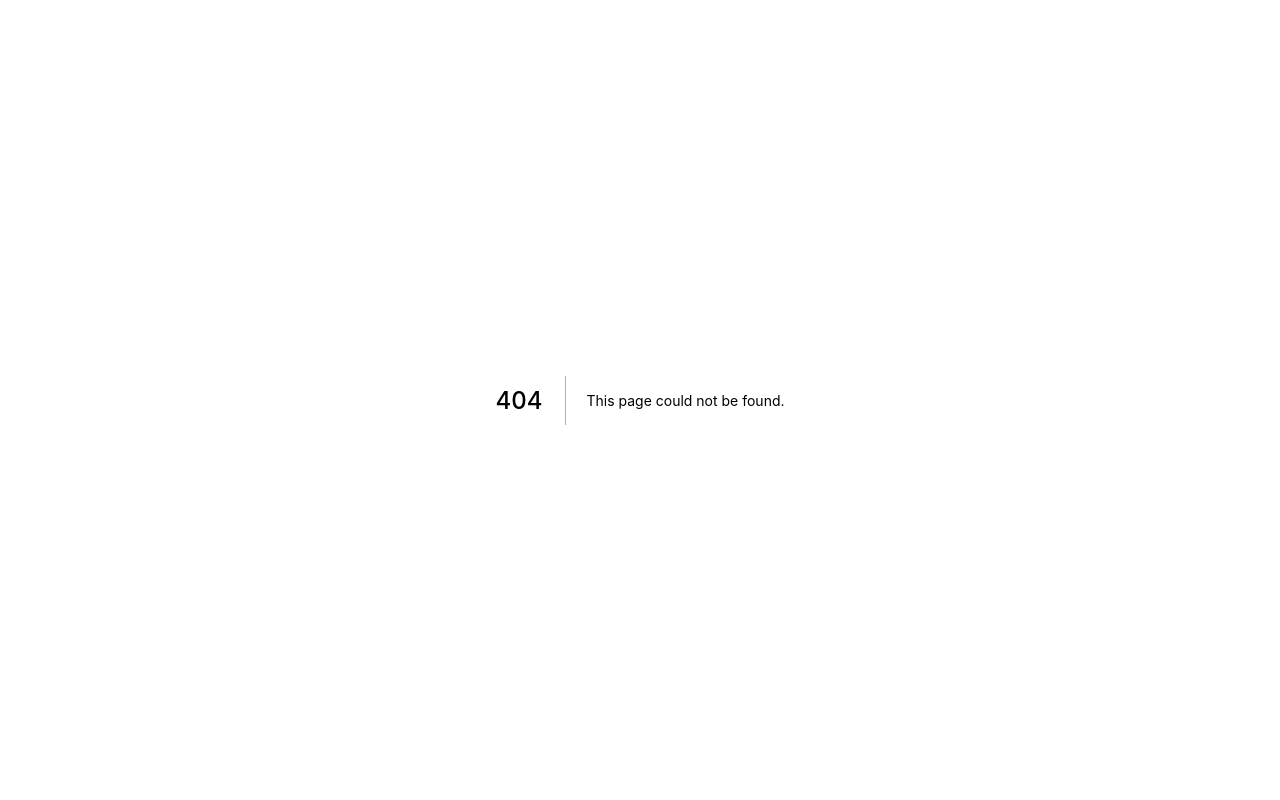
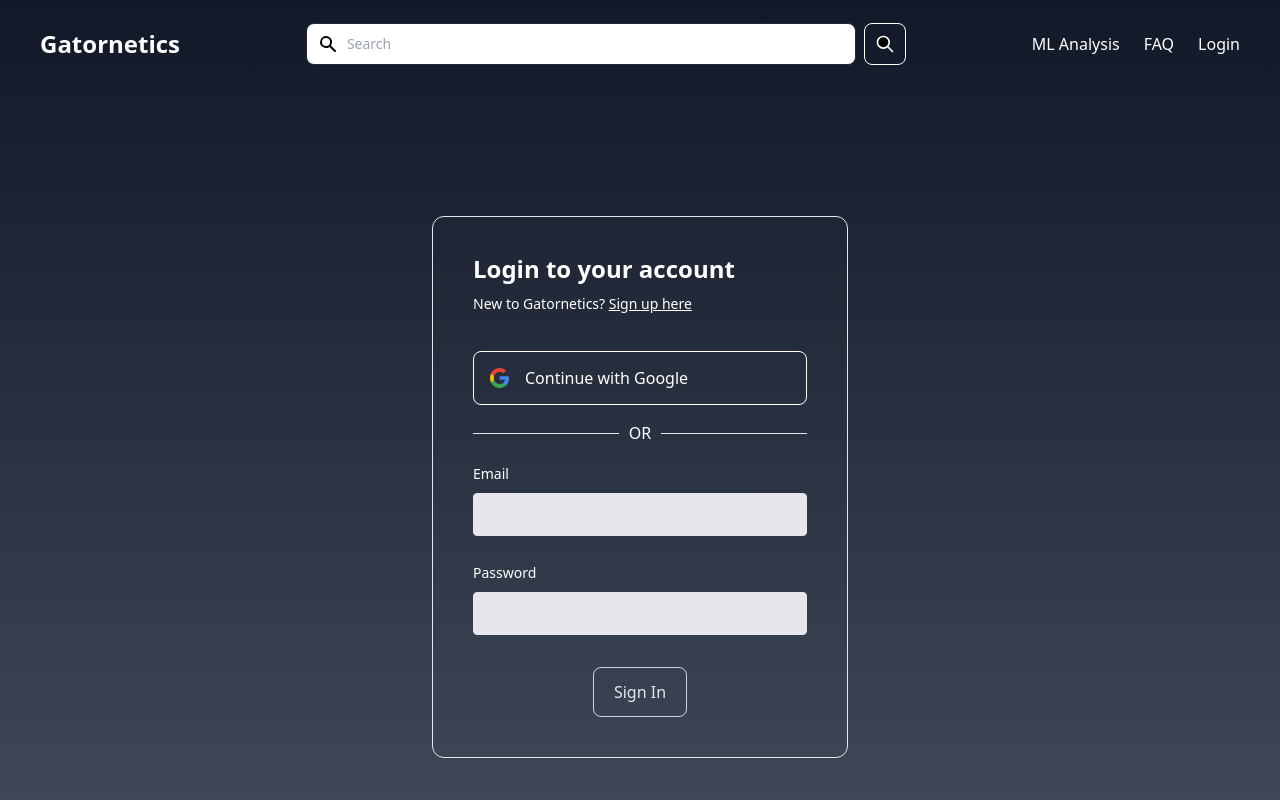
Before and after one commit to k-finken/Gatornetics, a Next.js app: page /login in a window 1280 px wide. Before the commit this address had no page. Shown: the top 800 px of the page. Built offline with nearby package versions, Linux system fonts and the light colour scheme; no server answers.

Commit message:
google auth
added google auth still need to add in email and pass auth

```diff
--- a/components/HomeHero.js
+++ b/components/HomeHero.js
@@ -67,7 +67,7 @@
                         Get started
                         <svg className="w-5 h-5 ml-2 -mr-1" fill="currentColor" viewBox="0 0 20 20" xmlns="http://www.w3.org/2000/svg"><path fillRule="evenodd" d="M10.293 3.293a1 1 0 011.414 0l6 6a1 1 0 010 1.414l-6 6a1 1 0 01-1.414-1.414L14.586 11H3a1 1 0 110-2h11.586l-4.293-4.293a1 1 0 010-1.414z" clipRule="evenodd"></path></svg>
                     </p>
-                    <Link href="/signUp">
+                    <Link href="/login">
                         <a className="animate-bounce inline-flex items-center justify-center px-5 py-3 text-base font-medium text-center text-gray-200 border hover:text-gray-700 transition border-gray-300 rounded-lg hover:bg-gray-100 focus:ring-4 focus:ring-gray-100 dark:text-white dark:border-gray-700 dark:hover:bg-gray-700 dark:focus:ring-gray-800">Signup</a>
                     </Link>
                 </div>
--- a/components/Navbar.js
+++ b/components/Navbar.js
@@ -2,10 +2,16 @@
 import Link from 'next/link';
 import { prisma, PrismaClient } from '@prisma/client';
 import { useRouter } from 'next/router'
+import { useAuthState } from 'react-firebase-hooks/auth';
+import { getAuth } from "firebase/auth";
+import { initFirebase } from "../firebase/firebaseApp";
 
 export default function NavBar({teams}) {
     const [navbar, setNavbar] = useState(false);
     const [searchInput, setSearchInput] = useState("");
+    initFirebase()
+    const auth = getAuth();
+    const [user, loading] = useAuthState(auth);
 
     const router = useRouter()
 
@@ -91,9 +97,14 @@
                             <li className="text-white hover:text-gray-500">
                                 <Link href="/faq">FAQ</Link>
                             </li>
-                            <li className="text-white hover:text-gray-500">
-                                <Link href="/signUp">Sign In</Link>
-                            </li>
+                            {/* //if not logged in show login */}
+                            {!user && <li className="text-white hover:text-gray-500">
+                                <Link href="/login">Login</Link>
+                            </li>}
+                            {/* //if logged in show profile */}
+                            {user && <li className="text-white hover:text-gray-500">
+                                <Link href="/profile">{user.displayName}</Link>
+                            </li>}
                         </ul>
                     </div>
                 </div>
--- /dev/null
+++ b/firebase/firebaseApp.js
@@ -0,0 +1,24 @@
+// Import the functions you need from the SDKs you need
+import { initializeApp } from "firebase/app";
+import { getAnalytics } from "firebase/analytics";
+// TODO: Add SDKs for Firebase products that you want to use
+// https://firebase.google.com/docs/web/setup#available-libraries
+
+// Your web app's Firebase configuration
+// For Firebase JS SDK v7.20.0 and later, measurementId is optional
+const firebaseConfig = {
+  apiKey: "AIzaSyCQZ-PnNjybN84t8Tdiacz7MEhdJL89xVA",
+  authDomain: "gatornetics-auth.firebaseapp.com",
+  projectId: "gatornetics-auth",
+  storageBucket: "gatornetics-auth.appspot.com",
+  messagingSenderId: "617464316077",
+  appId: "1:617464316077:web:e6b593c8274a2b30038624",
+  measurementId: "G-19P1H4CCM0"
+};
+
+// Initialize Firebase
+export const app = initializeApp(firebaseConfig);
+
+export const initFirebase = () => {
+    return app;
+}
--- a/package.json
+++ b/package.json
@@ -12,10 +12,12 @@
     "@prisma/client": "^4.5.0",
     "chart.js": "^4.0.1",
     "dasherize": "^2.0.0",
+    "firebase": "^9.14.0",
     "next": "12.3.1",
     "react": "18.2.0",
     "react-chartjs-2": "^5.0.1",
     "react-dom": "18.2.0",
+    "react-firebase-hooks": "^5.1.1",
     "react-transition-group": "^4.4.5",
     "swr": "^1.3.0"
   },
--- /dev/null
+++ b/pages/login.js
@@ -0,0 +1,81 @@
+import React, { useState } from 'react'
+import Navbar from '../components/Navbar'
+import Footer from '../components/Footer'
+import Layout from '../components/Layout'
+import { initFirebase } from '../firebase/firebaseApp'
+import { getAuth, signInWithPopup, GoogleAuthProvider } from "firebase/auth";
+import Link from 'next/link'
+import { useRouter } from 'next/router'
+import { useAuthState } from 'react-firebase-hooks/auth'
+
+
+export default function Login() {
+  const router = useRouter()
+
+  initFirebase();
+  const provider = new GoogleAuthProvider();
+  const auth = getAuth();
+  const [user, loading] = useAuthState(auth);
+
+  if(user){
+    router.push("/profile");
+  }
+
+  const signInWithGoogle = async () => {
+    const result = await signInWithPopup(auth, provider);
+  }
+
+
+
+  return (
+
+    <Layout>
+      <div className="h-full w-full py-16 px-4">
+            <div className="flex flex-col items-center justify-center">
+                <div className="border rounded-xl lg:w-1/3  md:w-1/2 w-full p-10 mt-16">
+                    <p tabIndex={0} role="heading" aria-label="Login to your account" className="text-2xl font-extrabold leading-6 text-white">
+                        Login to your account
+                    </p>
+                    <p className="text-sm mt-4 font-medium leading-none text-white">
+                        New to Gatornetics?{" "}
+                        <span tabIndex={0} role="link" aria-label="Sign up here" className="text-sm font-medium leading-none underline text-white cursor-pointer">
+                            {" "}
+                            <Link href="/signup">Sign up here</Link>
+                        </span>
+                    </p>
+                    <button onClick={signInWithGoogle} aria-label="Continue with google" role="button" className="focus:outline-none focus:ring-2 focus:ring-offset-1 hover:bg-gray-700 focus:ring-gray-700 py-3.5 px-4 border rounded-lg border-white flex items-center w-full mt-10">
+                        <svg width={19} height={20} viewBox="0 0 19 20" fill="none" xmlns="http://www.w3.org/2000/svg">
+                            <path d="M18.9892 10.1871C18.9892 9.36767 18.9246 8.76973 18.7847 8.14966H9.68848V11.848H15.0277C14.9201 12.767 14.3388 14.1512 13.047 15.0812L13.0289 15.205L15.905 17.4969L16.1042 17.5173C17.9342 15.7789 18.9892 13.221 18.9892 10.1871Z" fill="#4285F4" />
+                            <path d="M9.68813 19.9314C12.3039 19.9314 14.4999 19.0455 16.1039 17.5174L13.0467 15.0813C12.2286 15.6682 11.1306 16.0779 9.68813 16.0779C7.12612 16.0779 4.95165 14.3395 4.17651 11.9366L4.06289 11.9465L1.07231 14.3273L1.0332 14.4391C2.62638 17.6946 5.89889 19.9314 9.68813 19.9314Z" fill="#34A853" />
+                            <path d="M4.17667 11.9366C3.97215 11.3165 3.85378 10.6521 3.85378 9.96562C3.85378 9.27905 3.97215 8.6147 4.16591 7.99463L4.1605 7.86257L1.13246 5.44363L1.03339 5.49211C0.37677 6.84302 0 8.36005 0 9.96562C0 11.5712 0.37677 13.0881 1.03339 14.4391L4.17667 11.9366Z" fill="#FBBC05" />
+                            <path d="M9.68807 3.85336C11.5073 3.85336 12.7344 4.66168 13.4342 5.33718L16.1684 2.59107C14.4892 0.985496 12.3039 0 9.68807 0C5.89885 0 2.62637 2.23672 1.0332 5.49214L4.16573 7.99466C4.95162 5.59183 7.12608 3.85336 9.68807 3.85336Z" fill="#EB4335" />
+                        </svg>
+                        <p className="text-base font-medium ml-4 text-white">Continue with Google</p>
+                    </button>
+
+                    <div className="w-full flex items-center justify-between py-5">
+                        <hr className="w-full bg-white" />
+                        <p className="text-base font-medium leading-4 px-2.5 text-white">OR</p>
+                        <hr className="w-full bg-white  " />
+                    </div>
+                    <div>
+                        <lable className="text-sm font-medium leading-none text-white">Email</lable>
+                        <input aria-label="enter email adress" role="input" type="email" className="bg-gray-200 border rounded text-xs font-medium leading-none text-gray-800 py-3 w-full pl-3 mt-2" />
+                    </div>
+                    <div className="mt-6  w-full">
+                        <lable className="text-sm font-medium leading-none text-white">Password</lable>
+                        <div className="relative flex items-center justify-center">
+                            <input aria-label="enter Password" role="input" type="password" className="bg-gray-200 border rounded text-xs font-medium leading-none text-gray-800 py-3 w-full pl-3 mt-2" />
+                        </div>
+                    </div>
+                    <div className="mt-8 items-center">
+                        <button role="button" aria-label="create my account" className="flex m-auto px-5 py-3 text-base font-medium text-center text-gray-200 border hover:text-gray-700 transition border-gray-300 rounded-lg hover:bg-gray-100 focus:ring-4 focus:ring-gray-100 dark:text-white dark:border-gray-700 dark:hover:bg-gray-700 dark:focus:ring-gray-800">
+                            Sign In
+                        </button>
+                    </div>
+                </div>
+            </div>
+        </div>
+    </Layout>
+  )
+}
--- /dev/null
+++ b/pages/profile.js
@@ -0,0 +1,30 @@
+import { getAuth } from 'firebase/auth';
+import { useRouter } from 'next/router';
+import React from 'react';
+import { useAuthState } from 'react-firebase-hooks/auth';
+import Layout from '../components/Layout';
+import { initFirebase } from '../firebase/firebaseApp';
+
+export default function Profile() {
+    const auth = getAuth();
+    const router = useRouter()
+    const [user, loading] = useAuthState(auth);
+
+    //if not signed in head to home
+    if (!user) {
+        router.push("/");
+    }
+
+    return (
+        <Layout>
+            <div className='mt-10 w-full flex justify-center items-center'>
+                <h1 className="text-3xl font-bold text-gray-100">Profile page</h1>
+            </div>
+            <div className='mt-10 w-full flex justify-center items-center'>
+                <button onClick={() => auth.signOut()} className="inline-flex items-center justify-center px-5 py-3 text-base font-medium text-center text-gray-200 border hover:text-gray-700 transition border-gray-300 rounded-lg hover:bg-gray-100 focus:ring-4 focus:ring-gray-100 dark:text-white dark:border-gray-700 dark:hover:bg-gray-700 dark:focus:ring-gray-800">Sign Out</button>
+            </div>
+            <div className="h-96"></div>
+            <div className="h-36"></div>
+        </Layout>
+    )
+}
--- a/pages/signUp.js
+++ b/pages/signUp.js
@@ -1,17 +1,38 @@
-import React from 'react'
+import React, { useState } from 'react'
 import Navbar from '../components/Navbar'
 import Footer from '../components/Footer'
 import Layout from '../components/Layout'
+import { initFirebase } from '../firebase/firebaseApp'
+import { getAuth, signInWithPopup, GoogleAuthProvider, createUserWithEmailAndPassword } from "firebase/auth";
+import Link from 'next/link'
+import { useRouter } from 'next/router'
+import { useAuthState } from 'react-firebase-hooks/auth'
 
 
-export default function Signup() {
+export default function Login() {
+    const router = useRouter()
+    const [passwordState, setPasswordState] = useState("");
+    const [usernameState, setUsernameState] = useState("");
+
+    initFirebase();
+    const provider = new GoogleAuthProvider();
+    const auth = getAuth();
+    const [user, loading] = useAuthState(auth);
+
+    if (user) {
+        router.push("/profile");
+    }
+
+    const signInWithGoogle = async () => {
+        const result = await signInWithPopup(auth, provider);
+    }
+
     return (
+
         <Layout>
             <div className='mt-10 w-full flex justify-center items-center'>
-        <h1 className="text-3xl font-bold text-gray-100">Signup Page</h1>
+                <h1 className="text-3xl font-bold text-gray-100">Signup page -- needs email auth added google auth already done</h1>
             </div>
-      <div className="h-96"/>
-      <div className="h-96"/>
         </Layout>
     )
 }
```
Also changed, not shown: 2 other files (tests, documents, lock files or other folders). Lines whose indentation alone changed are shown as unchanged.
